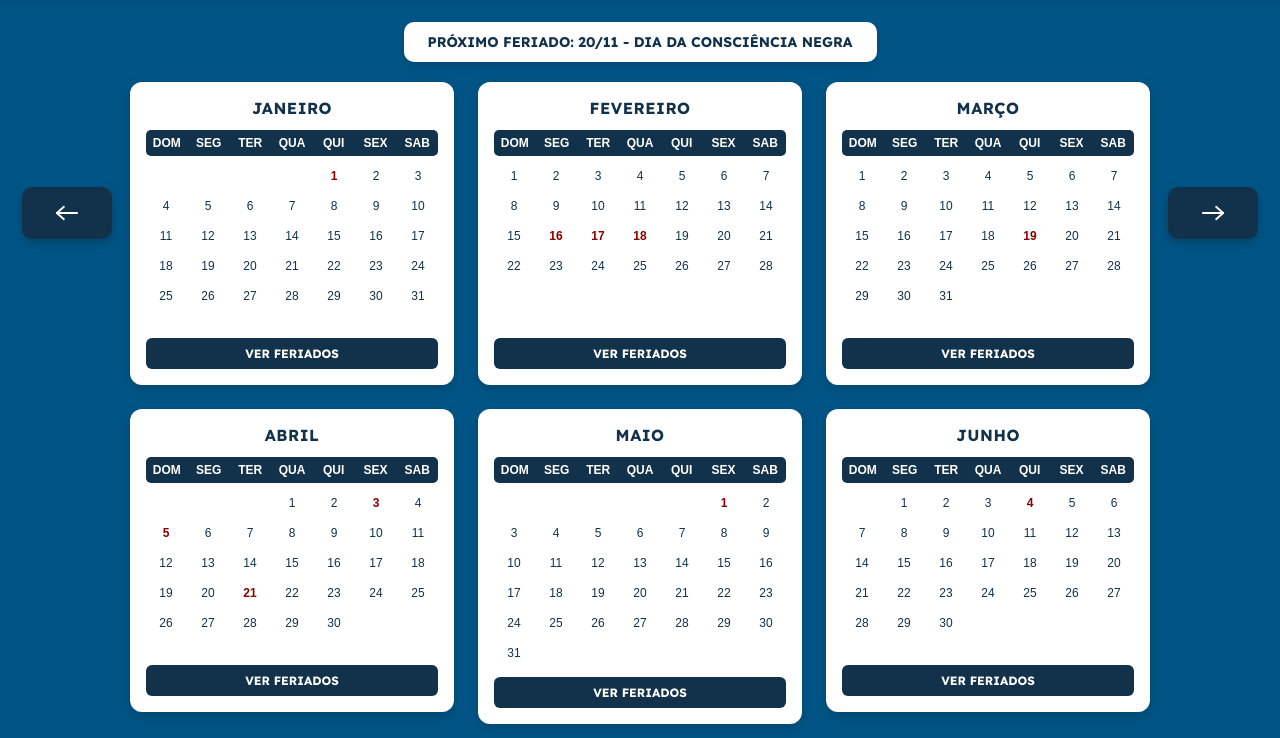
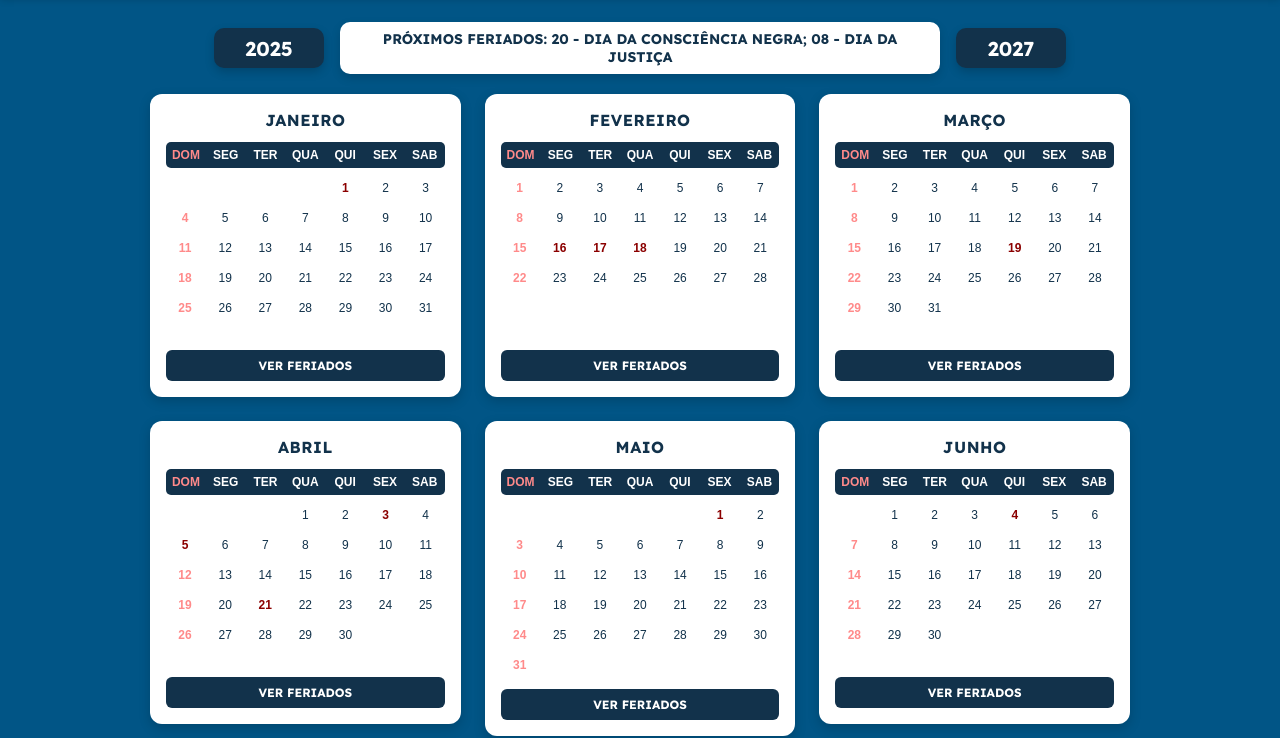
Before and after one commit to cpenorte/calendariotjto, a plain HTML site: page index.html in a window 1280 px wide. Shown: the part 83-821 px from the top of the page. Drawn offline with Linux system fonts and the light colour scheme.

Commit message:
index.html

```diff
--- a/index.html
+++ b/index.html
@@ -18,15 +18,17 @@
       --cor-fundo: #015586;
       --cor-branca: #ffffff;
       --cor-feriado-fonte: #8b0000; /* Vermelho escuro para dias de feriado */
+      --cor-domingo: #ff8a8a;       /* Vermelho claro para DOM e domingos */
 
       /* Dimensões da Logo Superior (Editável) */
       --logo-comprimento: 200px; /* Largura horizontal da imagem */
       --logo-largura: 80px;      /* Altura vertical da imagem */
 
-      /* Dimensões das Barras e Setas */
+      /* Dimensões das Barras e Botões de Ano */
       --barra-topo-altura: 80px;
       --barra-feriado-altura: 40px;
-      --seta-largura: 150px;
+      --barra-feriado-max-largura: 600px;
+      --botao-ano-largura: 110px;
     }
 
     * {
@@ -91,15 +93,27 @@
     }
 
     /* ==========================================================================
-       BARRA DE PRÓXIMO FERIADO
+       FAIXA COM BOTÕES DE ANO LATERAIS E BARRA DE PRÓXIMOS FERIADOS
        ========================================================================== */
+    .holidays-header-row {
+      width: 100%;
+      max-width: 1020px;
+      padding: 0 20px;
+      margin: 25px 0 20px 0;
+      display: flex;
+      align-items: center;
+      justify-content: center;
+      gap: 16px;
+    }
+
     .next-holiday-bar {
-      height: var(--barra-feriado-altura);
+      min-height: var(--barra-feriado-altura);
+      width: 100%;
+      max-width: var(--barra-feriado-max-largura);
       background-color: var(--cor-branca);
       color: var(--cor-primaria);
       border-radius: 10px;
-      margin: 25px 20px 20px 20px;
-      padding: 0 24px;
+      padding: 8px 20px;
       display: inline-flex;
       align-items: center;
       justify-content: center;
@@ -108,108 +122,61 @@
       font-size: 14px;
       text-transform: uppercase;
       box-shadow: 0 4px 10px rgba(0, 0, 0, 0.15);
-      max-width: 95%;
       text-align: center;
+      line-height: 1.3;
     }
 
-    /* ==========================================================================
-       ÁREA PRINCIPAL COM SETAS ESTÁTICAS AO LADO DE JANEIRO E MARÇO
-       ========================================================================== */
-    .calendar-wrapper {
-      position: relative;
-      width: 100%;
-      max-width: 1420px;
-      padding: 0 20px;
-      display: flex;
-      align-items: flex-start;
-      justify-content: center;
-    }
-
-    .calendar-grid {
-      position: relative;
-      display: grid;
-      grid-template-columns: repeat(3, 1fr);
-      gap: 24px;
-      width: 100%;
-      max-width: 1020px;
-      align-items: start;
-    }
-
-    .nav-arrow {
-      position: absolute;
-      top: 105px; /* Alinhado ao centro do bloco de Janeiro (esquerda) e Março (direita) */
-      width: var(--seta-largura);
-      height: 52px;
+    .year-nav-btn {
+      width: var(--botao-ano-largura);
+      height: var(--barra-feriado-altura);
       background-color: var(--cor-primaria);
       color: var(--cor-branca);
+      font-family: 'Lexend', sans-serif;
+      font-weight: 700;
+      font-size: 20px;
       border: none;
       border-radius: 10px;
       cursor: pointer;
       display: inline-flex;
       align-items: center;
       justify-content: center;
-      box-shadow: 0 4px 12px rgba(0, 0, 0, 0.22);
-      transition: opacity 0.2s ease, transform 0.15s ease, background-color 0.2s ease;
+      box-shadow: 0 4px 10px rgba(0, 0, 0, 0.18);
+      transition: opacity 0.2s ease, transform 0.15s ease;
+      flex-shrink: 0;
     }
 
-    #prev-year-btn {
-      right: calc(100% + 18px);
-    }
-
-    #next-year-btn {
-      left: calc(100% + 18px);
-    }
-
-    .nav-arrow:hover:not(:disabled) {
+    .year-nav-btn:hover:not(:disabled) {
       opacity: 0.92;
       transform: scale(1.03);
     }
 
-    .nav-arrow:active:not(:disabled) {
+    .year-nav-btn:active:not(:disabled) {
       transform: scale(0.98);
     }
 
-    .nav-arrow:disabled {
+    .year-nav-btn:disabled {
       opacity: 0.35;
       cursor: not-allowed;
       box-shadow: none;
     }
 
-    .nav-arrow svg {
-      width: 34px;
-      height: 22px;
-      stroke: currentColor;
-      stroke-width: 2.4;
-      fill: none;
-      stroke-linecap: round;
-      stroke-linejoin: round;
+    /* ==========================================================================
+       GRADE DO CALENDÁRIO (4 linhas x 3 colunas em tela de computador)
+       ========================================================================== */
+    .calendar-wrapper {
+      width: 100%;
+      max-width: 1020px;
+      padding: 0 20px;
+      display: flex;
+      justify-content: center;
     }
 
-    @media (max-width: 1360px) {
-      .nav-arrow {
-        width: 90px;
-      }
-      .nav-arrow svg {
-        width: 28px;
-        height: 20px;
-      }
-    }
-
-    @media (max-width: 1220px) {
-      .calendar-wrapper {
-        flex-wrap: wrap;
-        max-width: 1020px;
-        gap: 12px;
-      }
     .calendar-grid {
-        order: 1;
-      }
-      .nav-arrow {
-        position: static;
-        order: 2;
-        width: var(--seta-largura);
-        margin-top: 8px;
-      }
+      display: grid;
+      grid-template-columns: repeat(3, 1fr);
+      gap: 24px;
+      width: 100%;
+      align-items: start;
     }
 
     @media (max-width: 900px) {
@@ -218,6 +185,13 @@
       }
       .top-bar {
         justify-content: flex-end;
+      }
+      .holidays-header-row {
+        flex-wrap: wrap;
+      }
+      .next-holiday-bar {
+        order: -1;
+        flex-basis: 100%;
       }
     }
 
@@ -237,6 +211,10 @@
       }
       .header-title {
         font-size: 22px;
+      }
+      .year-nav-btn {
+        width: 95px;
+        font-size: 18px;
       }
     }
 
@@ -283,6 +261,10 @@
       text-align: center;
     }
 
+    .weekday.sunday {
+      color: var(--cor-domingo);
+    }
+
     /* Grade dos números dos dias */
     .days-grid {
       display: grid;
@@ -312,6 +294,12 @@
       align-items: center;
       justify-content: center;
       border-radius: 50%;
+    }
+
+    /* Domingos em vermelho claro */
+    .day-number.sunday {
+      color: var(--cor-domingo);
+      font-weight: 700;
     }
 
     /* Fonte em vermelho escuro para todos os feriados em qualquer ano */
@@ -381,47 +369,39 @@
     </h1>
   </header>
 
-  <!-- Barra Dinâmica de Próximo Feriado -->
-  <div class="next-holiday-bar" id="next-holiday-bar">
-    PRÓXIMO FERIADO: CARREGANDO...
-  </div>
-
-  <!-- Área do Calendário com Setas Estáticas ao Lado de Janeiro e Março -->
-  <div class="calendar-wrapper">
-    <main class="calendar-grid" id="calendar-grid">
+  <!-- Faixa com Botões de Ano Laterais e Barra de Próximos Feriados -->
+  <div class="holidays-header-row">
     <button
       type="button"
-        class="nav-arrow"
+      class="year-nav-btn"
       id="prev-year-btn"
       title="Ir para o ano anterior"
       aria-label="Ir para o ano anterior"
-      >
-        <svg viewBox="0 0 36 24" aria-hidden="true">
-          <line x1="31" y1="12" x2="5" y2="12"></line>
-          <polyline points="14,4 5,12 14,20"></polyline>
-        </svg>
-      </button>
+    ></button>
+
+    <div class="next-holiday-bar" id="next-holiday-bar">
+      PRÓXIMOS FERIADOS: CARREGANDO...
+    </div>
 
     <button
       type="button"
-        class="nav-arrow"
+      class="year-nav-btn"
       id="next-year-btn"
       title="Ir para o próximo ano"
       aria-label="Ir para o próximo ano"
-      >
-        <svg viewBox="0 0 36 24" aria-hidden="true">
-          <line x1="5" y1="12" x2="31" y2="12"></line>
-          <polyline points="22,4 31,12 22,20"></polyline>
-        </svg>
-      </button>
-    </main>
+    ></button>
+  </div>
+
+  <!-- Grade dos 12 Meses -->
+  <div class="calendar-wrapper">
+    <main class="calendar-grid" id="calendar-grid"></main>
   </div>
 
   <script>
     (function() {
       const hoje = new Date();
       // Para testar outras datas, descomente a linha abaixo e ajuste:
-      // const hoje = new Date(2026, 10, 19); // 19 de Novembro de 2026 (mês começa em 0)
+      // const hoje = new Date(2026, 10, 20); // 20 de Novembro de 2026 (mês começa em 0)
 
       const anoVigente = hoje.getFullYear();
       const mesVigente = hoje.getMonth();
@@ -507,48 +487,56 @@
         return listaFeriados;
       }
 
-      const feriadosAnoVigente = obterFeriadosDoAno(anoVigente);
-
-      // Atualiza a barra de "PRÓXIMO FERIADO:" com base na data vigente
-      function atualizarProximoFeriado() {
+      // Atualiza a barra de "PRÓXIMOS FERIADOS:" com os 2 próximos feriados a partir da data vigente
+      function atualizarProximosFeriados() {
         const bar = document.getElementById('next-holiday-bar');
         const hojeSemHora = new Date(anoVigente, mesVigente, diaVigente);
 
-        let proximo = feriadosAnoVigente.find(f => {
-          const dataFeriado = new Date(anoVigente, f.mes, f.dia);
-          return dataFeriado >= hojeSemHora;
-        });
+        const feriadosAtual = obterFeriadosDoAno(anoVigente);
+        const feriadosSeguinte = obterFeriadosDoAno(anoVigente + 1);
 
-        if (!proximo) {
-          const feriadosProximoAno = obterFeriadosDoAno(anoVigente + 1);
-          proximo = feriadosProximoAno[0];
+        const candidatos = [
+          ...feriadosAtual.map(f => ({ ...f, ano: anoVigente })),
+          ...feriadosSeguinte.map(f => ({ ...f, ano: anoVigente + 1 }))
+        ];
+
+        const proximosDois = candidatos
+          .filter(f => new Date(f.ano, f.mes, f.dia) >= hojeSemHora)
+          .slice(0, 2);
+
+        const textoFeriados = proximosDois
+          .map(f => {
+            const diaFormatado = String(f.dia).padStart(2, '0');
+            return `${diaFormatado} - ${f.nome.toUpperCase()}`;
+          })
+          .join('; ');
+
+        bar.textContent = `PRÓXIMOS FERIADOS: ${textoFeriados}`;
       }
 
-        const diaFormatado = String(proximo.dia).padStart(2, '0');
-        const mesFormatado = String(proximo.mes + 1).padStart(2, '0');
-
-        bar.textContent = `PRÓXIMO FERIADO: ${diaFormatado}/${mesFormatado} - ${proximo.nome.toUpperCase()}`;
-      }
-
-      atualizarProximoFeriado();
+      atualizarProximosFeriados();
 
       const calendarGrid = document.getElementById('calendar-grid');
       const prevBtn = document.getElementById('prev-year-btn');
       const nextBtn = document.getElementById('next-year-btn');
       const currentYearSpan = document.getElementById('current-year');
 
-      function atualizarEstadoSetas() {
-        prevBtn.disabled = anoExibido <= anoMinimo;
-        nextBtn.disabled = anoExibido >= anoMaximo;
+      function atualizarBotoesAno() {
+        const podeVoltar = anoExibido > anoMinimo;
+        const podeAvancar = anoExibido < anoMaximo;
+
+        prevBtn.disabled = !podeVoltar;
+        nextBtn.disabled = !podeAvancar;
+
+        prevBtn.textContent = podeVoltar ? (anoExibido - 1) : '';
+        nextBtn.textContent = podeAvancar ? (anoExibido + 1) : '';
       }
 
       // Renderiza os 12 blocos mensais para o ano selecionado
       function renderizarCalendario(ano) {
         currentYearSpan.textContent = ano;
-        atualizarEstadoSetas();
-
-        // Remove apenas os cards de meses anteriores, preservando os botões estáticos das setas
-        calendarGrid.querySelectorAll('.month-card').forEach(card => card.remove());
+        atualizarBotoesAno();
+        calendarGrid.innerHTML = '';
 
         const feriadosDoAno = obterFeriadosDoAno(ano);
 
@@ -565,9 +553,12 @@
           // 2. Barra dos Dias da Semana
           const weekdaysBar = document.createElement('div');
           weekdaysBar.className = 'weekdays-bar';
-          diasSemana.forEach(dia => {
+          diasSemana.forEach((dia, idx) => {
             const wd = document.createElement('div');
             wd.className = 'weekday';
+            if (idx === 0) {
+              wd.classList.add('sunday');
+            }
             wd.textContent = dia;
             weekdaysBar.appendChild(wd);
           });
@@ -597,8 +588,14 @@
             num.className = 'day-number';
             num.textContent = d;
 
+            const diaDaSemana = new Date(ano, m, d).getDay();
+            const ehDomingo = diaDaSemana === 0;
             const ehFeriado = diasDeFeriado.has(d);
             const ehHoje = (ano === anoVigente && m === mesVigente && d === diaVigente);
+
+            if (ehDomingo) {
+              num.classList.add('sunday');
+            }
 
             if (ehFeriado) {
               num.classList.add('holiday');
```
Lines whose indentation alone changed are shown as unchanged.
